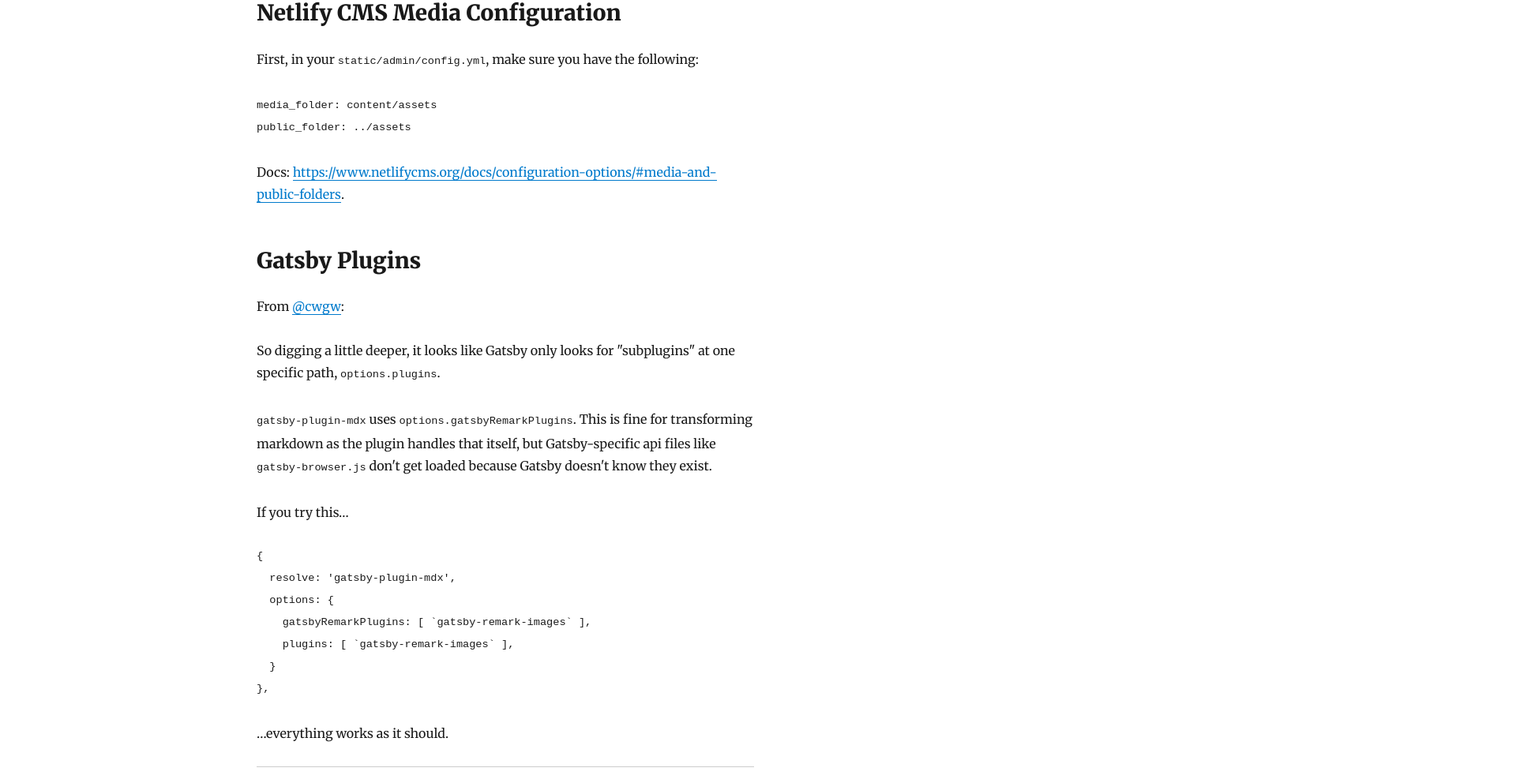
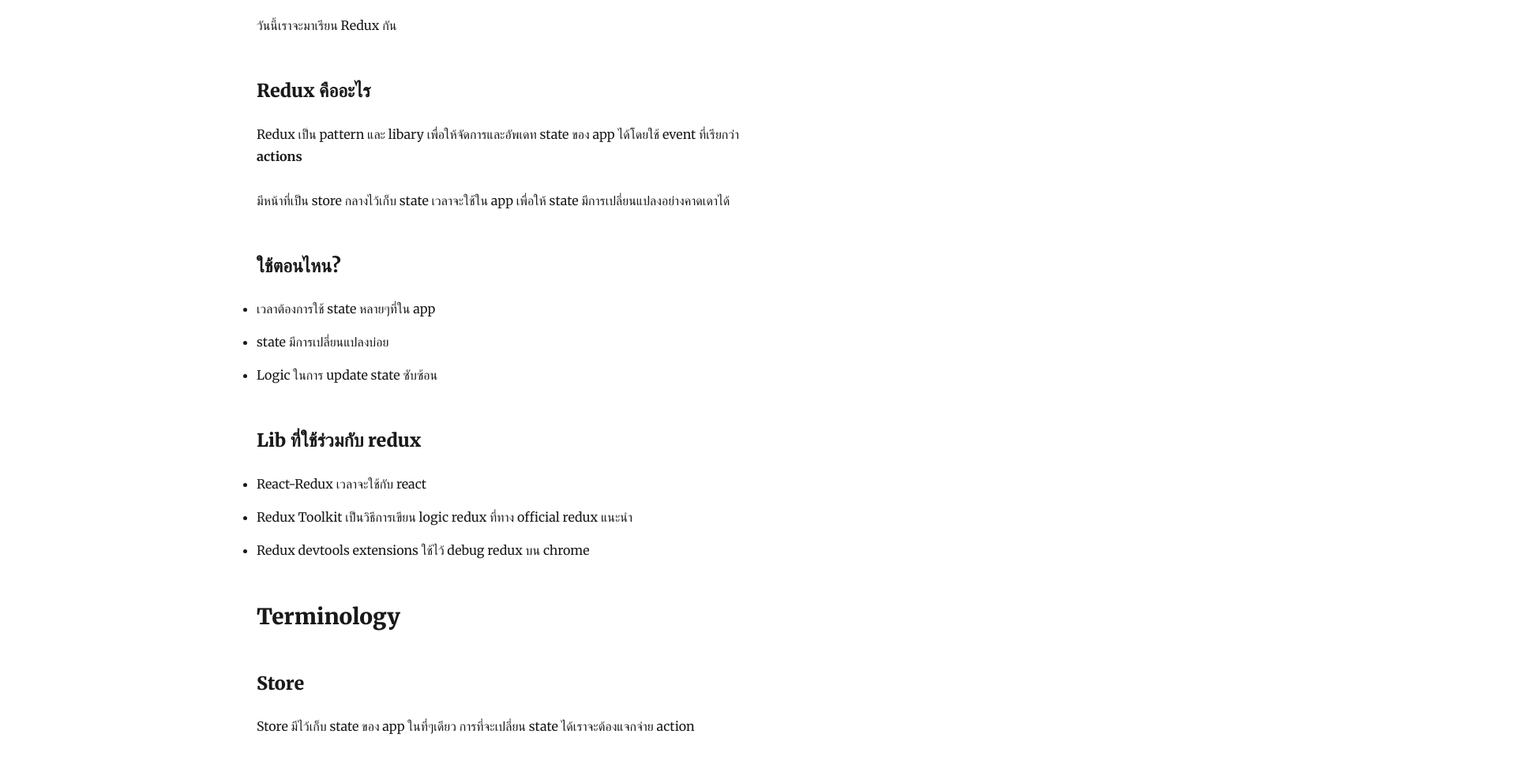
Before and after one commit to paeybu/my_blog, a Gatsby site: page /blog/awesome-images/ in a window 1280 px wide. Shown: the part 305-1292 px from the top of the page at 79% size, 1920 px wide, since content can reach past the window. Built offline with nearby package versions, Linux system fonts and the light colour scheme; Gatsby itself is replaced by a stand-in of ours; some packages are replaced by stand-ins of ours.

Commit message:
Update Blog “awesome-images”

````diff
--- a/content/blog/awesome-images.md
+++ b/content/blog/awesome-images.md
@@ -1,40 +1,87 @@
 ---
-path: awesome-images
-date: 2020-06-06T01:22:55.506Z
-title: Awesome Images
-description: Fix for gatsby-plugin-mdx and gatsby-remark-images
+path: redux
+date: 2020-07-26T01:22:55.506Z
+title: พยายามอธิบาย Redux เป็นภาษาคน
+description: redux งงจังวุ้ย
 ---
-![Great Gatsby]( "Great Gatsby")
+# Redux
+วันนี้เราจะมาเรียน Redux กัน
 
-## Netlify CMS Media Configuration
+### Redux คืออะไร
+Redux เป็น pattern และ libary เพื่อให้จัดการและอัพเดท state ของ app ได้โดยใช้ event ที่เรียกว่า **actions**
 
-First, in your `static/admin/config.yml`, make sure you have the following:
+มีหน้าที่เป็น store กลางไว้เก็บ state เวลาจะใช้ใน app เพื่อให้ state มีการเปลี่ยนแปลงอย่างคาดเดาได้
 
-```
-media_folder: content/assets
-public_folder: ../assets
+### ใช้ตอนไหน?
+- เวลาต้องการใช้ state หลายๆที่ใน app
+- state มีการเปลี่ยนแปลงบ่อย
+- Logic ในการ update state ซับซ้อน
+
+### Lib ที่ใช้ร่วมกับ redux
+- React-Redux เวลาจะใช้กับ react
+- Redux Toolkit เป็นวิธีการเขียน logic redux ที่ทาง official redux แนะนำ
+- Redux devtools extensions ใช้ไว้ debug redux บน chrome
+
+## Terminology
+
+### Store
+Store มีไว้เก็บ state ของ app ในที่ๆเดียว
+การที่จะเปลี่ยน state ได้เราจะต้องแจกจ่าย action
+
+### Action
+เป็น POJO (Plain old javascript object / Javascript object ธรรมดาๆ) ที่มี field ชื่อว่า **type** คิดว่ามันเป็น event ที่บ่งบอกว่าเกิดอะไรขึ้นใน app เช่น login, logout, addTodo
+```javascript
+{
+  type: 'INCREMENT'
+}
 ```
 
-Docs: https://www.netlifycms.org/docs/configuration-options/#media-and-public-folders.
+### Action creators
+เป็น function ที่ return action จะได้ไม่ต้องเขียน action object
+```javascript
+const addTodo = text => {
+  return {
+    type: 'todos/todoAdded',
+    payload: text
+  }
+}
+```
 
-## Gatsby Plugins
+### Reducers
+Actions จะเปลี่ยน state ได้อย่างไรขึ้นอยู่กับ **reducers**
 
-From [@cwgw](https://github.com/cwgw):
-
-So digging a little deeper, it looks like Gatsby only looks for "subplugins" at one specific path, `options.plugins`.
-
-`gatsby-plugin-mdx` uses `options.gatsbyRemarkPlugins`. This is fine for transforming markdown as the plugin handles that itself, but Gatsby-specific api files like `gatsby-browser.js` don't get loaded because Gatsby doesn't know they exist.
-
-If you try this…
+### ตัวอย่าง
 
 ```javascript
-{
-  resolve: 'gatsby-plugin-mdx',
-  options: {
-    gatsbyRemarkPlugins: [ `gatsby-remark-images` ],
-    plugins: [ `gatsby-remark-images` ],
+// Function นี้มีเพื่อไว้สร้าง store
+import { createStore } from 'redux'
+
+// Reducers จะสังเกตได้ว่า reducers จะรับค่า initialState (state = 0) และเช็คว่า Action ที่ถูกส่งมามีค่า type เป็นอะไร และจะทำการปรับ state โดยมีข้อแม่ว่าต้องไม่ mutate state คือห้ามเปลี่ยน state โดยตรง ต้องส่ง object ใหม่ไปในกรณีที่ state เปลี่ยนแปลง
+function counter(state = 0, action) {
+  switch (action.type) {
+    case 'INCREMENT':
+      return state + 1
+    case 'DECREMENT':
+      return state - 1
+    default:
+      return state
   }
-},
+}
+
+//สร้าง store โดย store นี้จะมี api เป็น function
+//{ subscribe, dispatch, getState }
+let store = createStore(counter)
+
+//subscribe เพื่อให้ UI รู้ถึงการเปลี่ยนแปลงของ store
+//ในกรณีที่ใช้ react เราจะทำผ่าน react-redux ไม่ต้องใช้วิธีนี้
+//บางทีเราอาจจะเก็บค่า state นี้ไว้ใน localStorage
+store.subscribe(() => console.log(store.getState()))
+
+// ส่ง action เวลาต้องการจะเปลี่ยนแปลง state
+store.dispatch({ type: 'INCREMENT' })
+// 1
+store.dispatch({ type: 'INCREMENT' })
+// 2
+store.dispatch({ type: 'DECREMENT' })
+// 1
 ```
-
-…everything works as it should.
````
